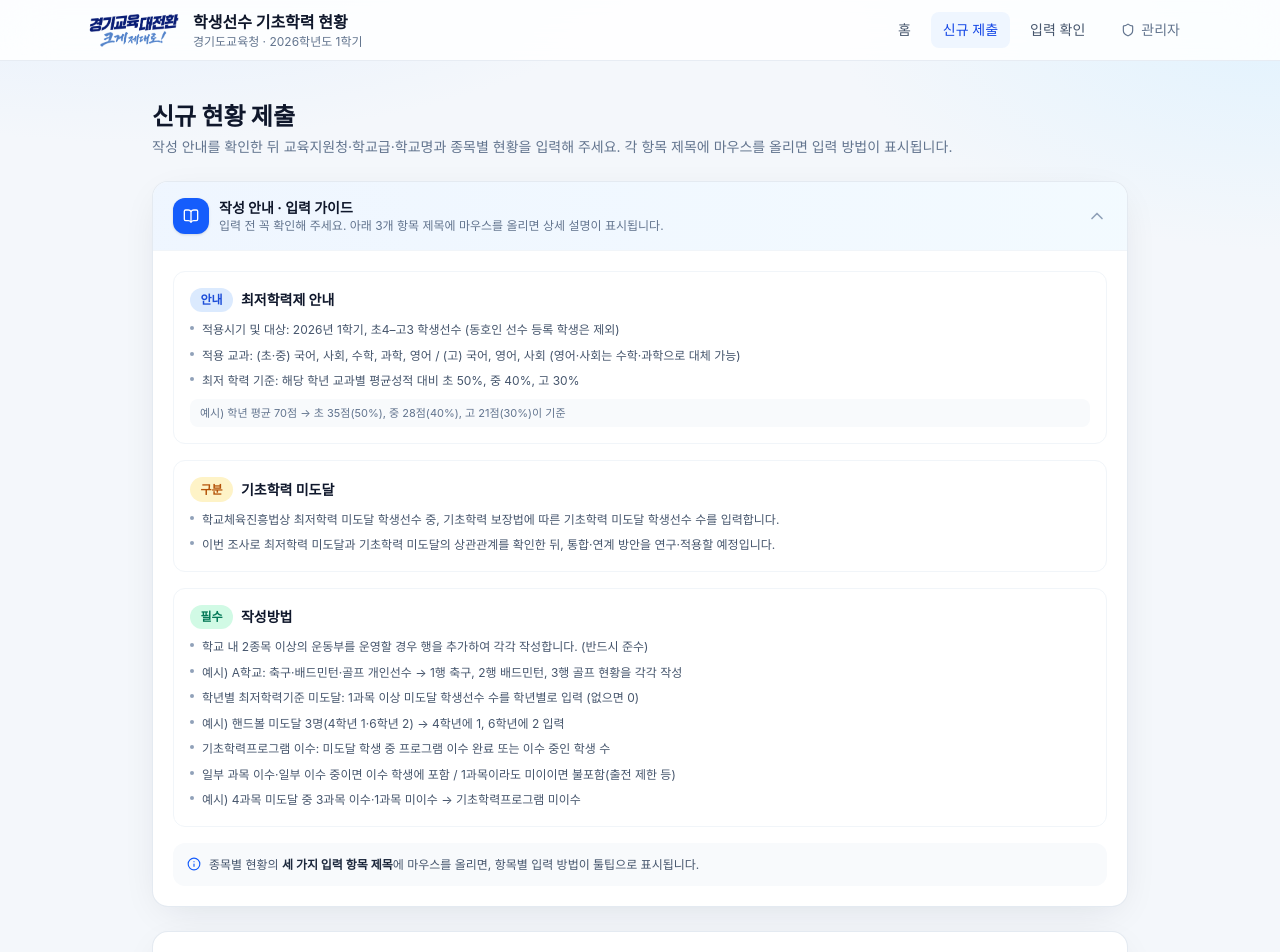
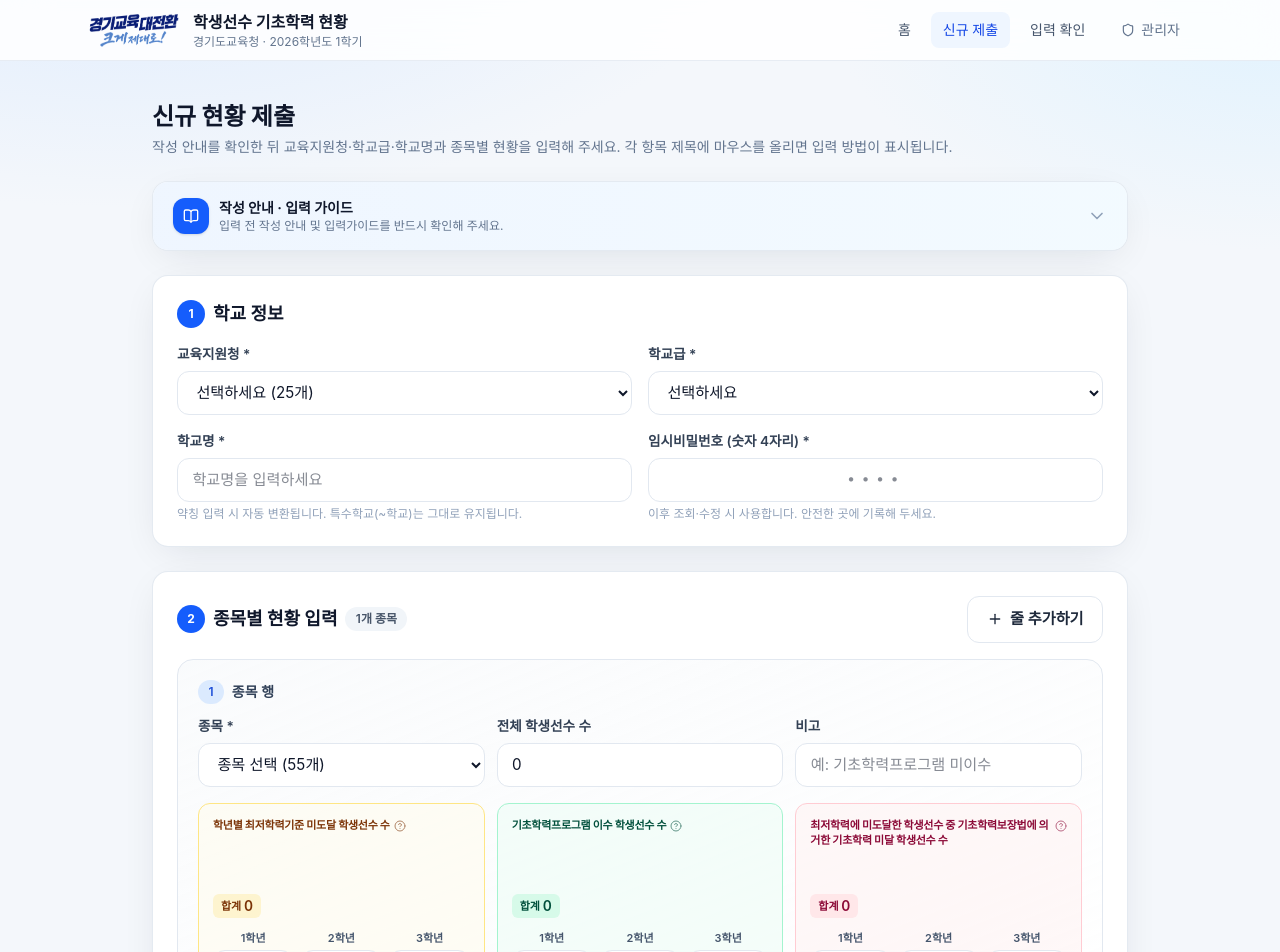
Before and after one commit to ZZombie04/student-athlete-status, a Next.js app: page /submit in a window 1280 px wide. Shown: the top 952 px of the page. Built offline with nearby package versions, Linux system fonts and the light colour scheme; a web font is replaced by a local one.

Commit message:
feat: 작성가이드 기본 접힘, 메인 히어로 우측 하단 이미지 블렌드

```diff
--- a/src/app/page.tsx
+++ b/src/app/page.tsx
@@ -1,4 +1,5 @@
 import Link from "next/link";
+import Image from "next/image";
 import Header from "@/components/Header";
 import { FilePlus2, Search, Shield } from "lucide-react";
 
@@ -8,11 +9,31 @@ export default function HomePage() {
       <Header />
 
       <main className="mx-auto w-full max-w-6xl flex-1 px-4 py-10 sm:px-6 sm:py-14">
-        <section className="relative overflow-hidden rounded-3xl border border-slate-200/80 bg-white px-6 py-12 shadow-xl shadow-slate-200/50 sm:px-12 sm:py-16">
-          <div className="absolute -right-10 -top-10 h-48 w-48 rounded-full bg-blue-100/60 blur-3xl" />
-          <div className="absolute -bottom-16 left-10 h-40 w-40 rounded-full bg-sky-100/70 blur-3xl" />
+        <section className="relative overflow-hidden rounded-3xl border border-slate-200/80 bg-white px-6 py-12 shadow-xl shadow-slate-200/50 sm:px-12 sm:py-16 min-h-[320px] sm:min-h-[360px]">
+          {/* soft ambient blobs */}
+          <div className="pointer-events-none absolute -right-10 -top-10 h-48 w-48 rounded-full bg-blue-100/50 blur-3xl" />
+          <div className="pointer-events-none absolute -bottom-16 left-10 h-40 w-40 rounded-full bg-sky-100/60 blur-3xl" />
 
-          <div className="relative">
+          {/* 우측 하단 장식 이미지 — 위·왼쪽 페이드 처리됨 */}
+          <div
+            className="pointer-events-none absolute bottom-0 right-0 z-0 h-[78%] w-[min(52%,420px)] select-none sm:h-[88%] sm:w-[min(48%,480px)]"
+            aria-hidden
+          >
+            <Image
+              src="/hero-deco.png"
+              alt=""
+              fill
+              className="object-contain object-right-bottom opacity-90"
+              sizes="(max-width: 768px) 50vw, 420px"
+              priority
+            />
+            {/* 추가 블렌드: 위·왼쪽 방향으로 배경과 자연스럽게 */}
+            <div className="absolute inset-0 bg-gradient-to-br from-white via-white/40 to-transparent" />
+            <div className="absolute inset-0 bg-gradient-to-t from-transparent via-transparent to-white/70" />
+            <div className="absolute inset-0 bg-gradient-to-r from-white/80 via-white/20 to-transparent" />
+          </div>
+
+          <div className="relative z-10 max-w-xl">
             <p className="text-sm font-semibold text-blue-700">
               2026학년도 1학기
             </p>
@@ -21,7 +42,7 @@ export default function HomePage() {
               <br />
               기초학력프로그램 이수 현황
             </h1>
-            <p className="mt-4 max-w-xl text-sm text-slate-500 sm:text-base">
+            <p className="mt-4 max-w-md text-sm text-slate-500 sm:text-base">
               학교운동부 및 학생선수 운영교 데이터 취합 시스템
             </p>
 
@@ -35,7 +56,7 @@ export default function HomePage() {
               </Link>
               <Link
                 href="/view"
-                className="inline-flex items-center gap-2 rounded-xl border border-slate-200 bg-white px-5 py-3 text-sm font-bold text-slate-700 transition hover:bg-slate-50"
+                className="inline-flex items-center gap-2 rounded-xl border border-slate-200 bg-white/90 px-5 py-3 text-sm font-bold text-slate-700 backdrop-blur-sm transition hover:bg-slate-50"
               >
                 <Search className="h-4 w-4" />
                 입력 내용 확인하기
@@ -85,7 +106,7 @@ function HomeCard({
       href={href}
       className="card group block p-5 transition hover:-translate-y-0.5 hover:border-blue-200 hover:shadow-lg"
     >
-      <div className="mb-3 flex h-10 w-10 items-center justify-center rounded-xl bg-blue-50 text-blue-700 group-hover:bg-blue-600 group-hover:text-white transition">
+      <div className="mb-3 flex h-10 w-10 items-center justify-center rounded-xl bg-blue-50 text-blue-700 transition group-hover:bg-blue-600 group-hover:text-white">
         {icon}
       </div>
       <h3 className="font-bold text-slate-900">{title}</h3>
--- a/src/components/InputGuide.tsx
+++ b/src/components/InputGuide.tsx
@@ -4,7 +4,7 @@ import { useState } from "react";
 import { BookOpen, ChevronDown, Info } from "lucide-react";
 
 export default function InputGuide() {
-  const [open, setOpen] = useState(true);
+  const [open, setOpen] = useState(false);
 
   return (
     <section className="card overflow-hidden border-blue-100/80">
@@ -22,8 +22,7 @@ export default function InputGuide() {
               작성 안내 · 입력 가이드
             </div>
             <div className="text-xs text-slate-500">
-              입력 전 꼭 확인해 주세요. 아래 3개 항목 제목에 마우스를 올리면
-              상세 설명이 표시됩니다.
+              입력 전 작성 안내 및 입력가이드를 반드시 확인해 주세요.
             </div>
           </div>
         </div>
@@ -76,9 +75,9 @@ export default function InputGuide() {
           <div className="flex items-start gap-2 rounded-xl bg-slate-50 px-3.5 py-3 text-xs leading-relaxed text-slate-600">
             <Info className="mt-0.5 h-3.5 w-3.5 shrink-0 text-blue-600" />
             <p>
-              종목별 현황의{" "}
-              <strong className="text-slate-800">세 가지 입력 항목 제목</strong>
-              에 마우스를 올리면, 항목별 입력 방법이 툴팁으로 표시됩니다.
+              종목별 현황의 세 가지 입력 항목 제목(
+              <strong className="text-slate-800">미도달 · 이수 · 기초학력 미달</strong>
+              )에 커서를 올리면 항목별 입력 방법이 표시됩니다.
             </p>
           </div>
         </div>
```
Also changed, not shown: public/hero-deco.png (added).
